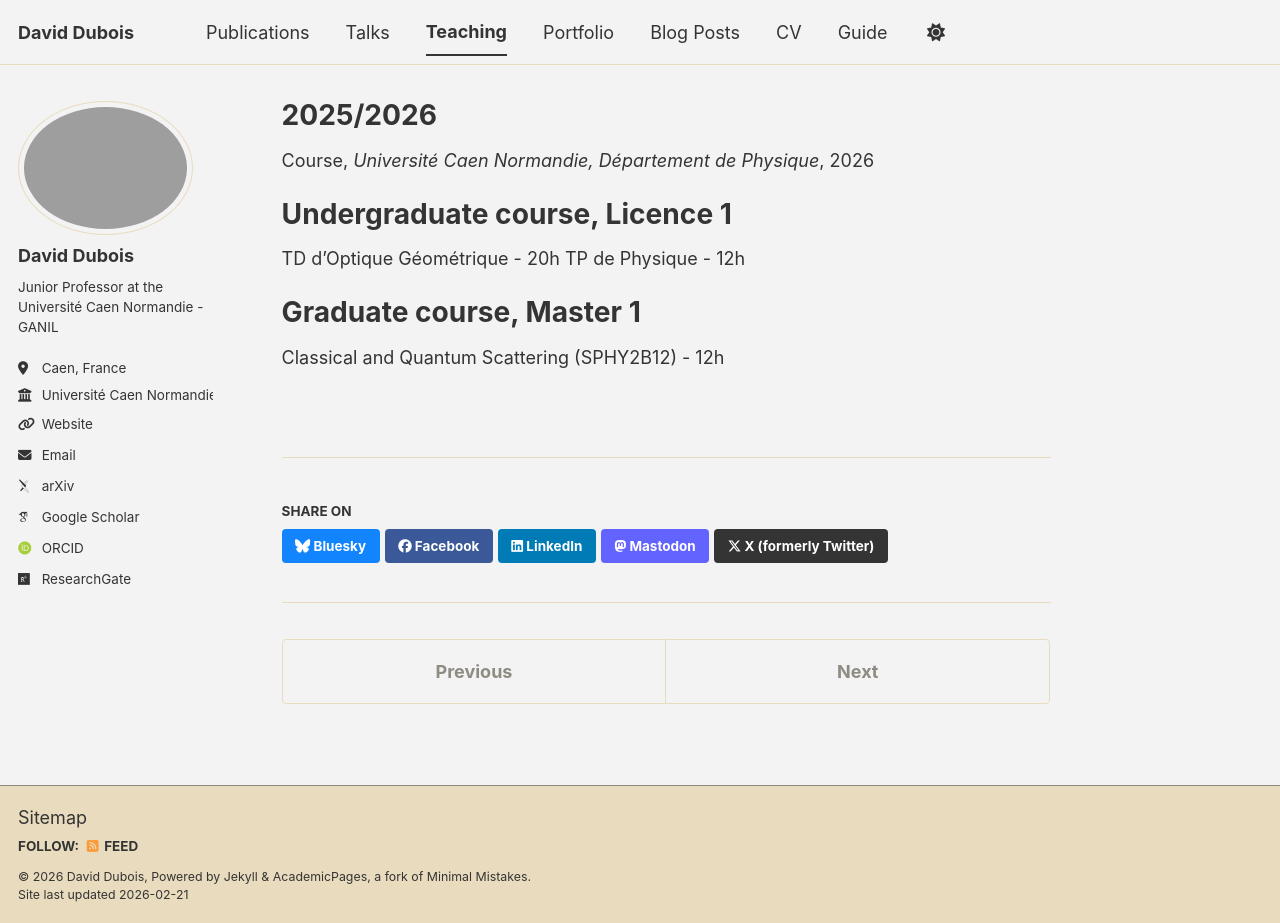
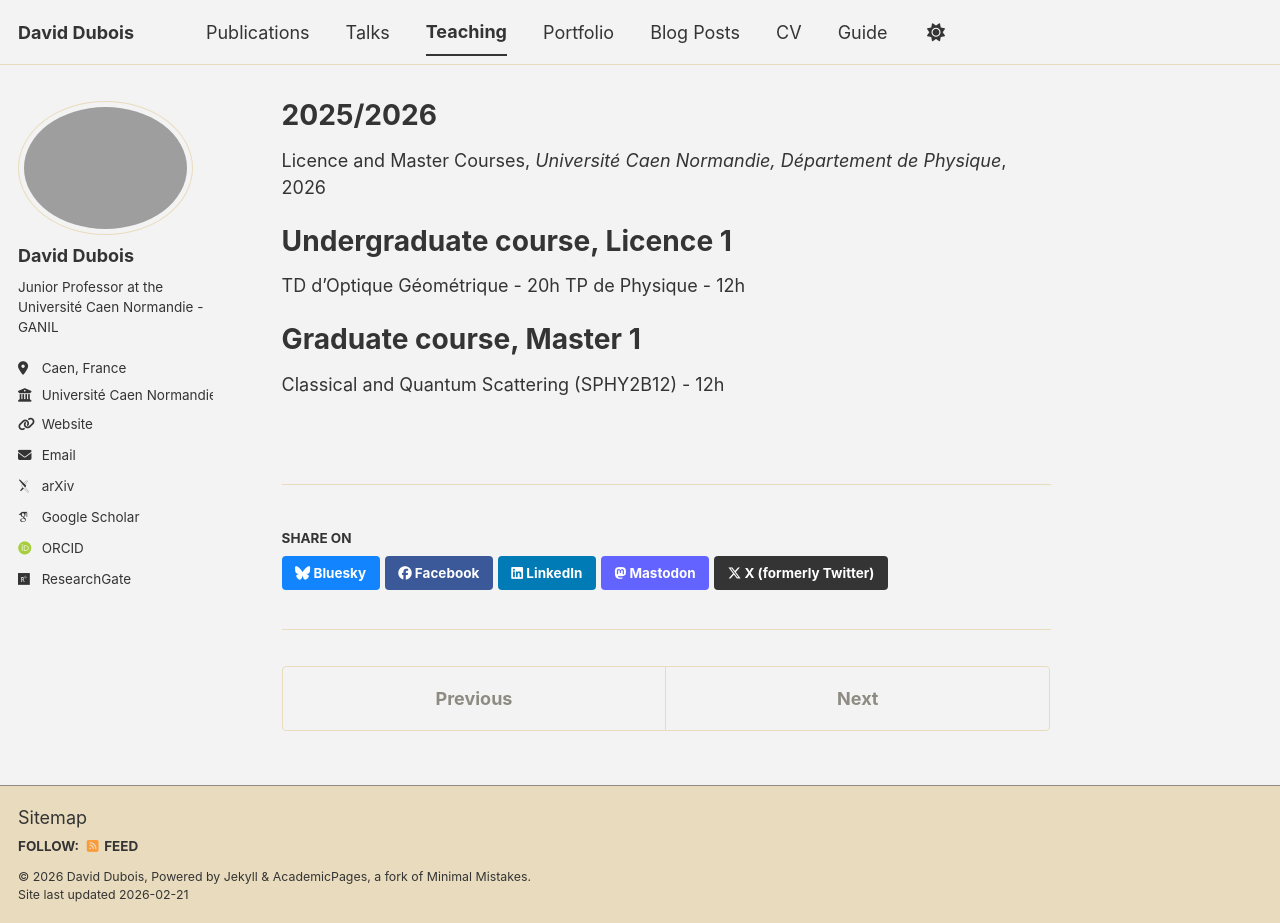
Before and after one commit to daviddubois5/daviddubois, a Jekyll site: the page built from _teaching/Number4.md, in a window 1280 px wide and 923 px high. Built offline with Jekyll 4.4.1, drawn with Linux system fonts in a browser that asks for light colours; some web fonts are replaced; a script bundle is joined from its source files by our own code; library files that are not in the unit come from our copies.

Commit message:
Update Number4.md

```diff
--- a/_teaching/Number4.md
+++ b/_teaching/Number4.md
@@ -1,7 +1,7 @@
 ---
 title: "2025/2026"
 collection: teaching
-type: "Course"
+type: "Licence and Master Courses"
 permalink: /teaching/Number4
 venue: "Université Caen Normandie, Département de Physique"
 date: 2026-01-01
```
